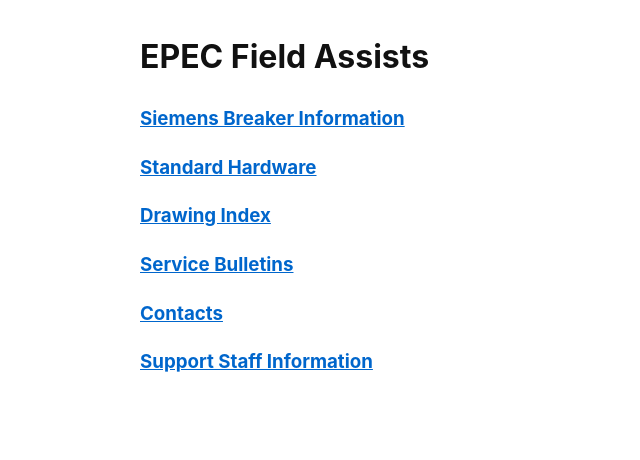
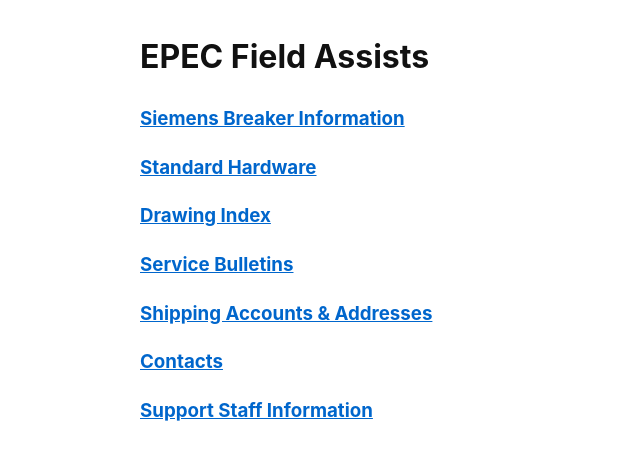
Before and after one commit to epecsupport/Service, a Jekyll site: the page built from index.md, in a window 1280 px wide. Shown: the top 460 px of the page, without its empty margins (0-640 px from the left). Built offline with Jekyll 4.4.1, drawn with Linux system fonts in a browser that asks for light colours.

Commit message:
Add shipping page link

```diff
--- a/index.md
+++ b/index.md
@@ -14,6 +14,8 @@ autolink: true
 
 ### [Service Bulletins](bulletins.html)
 
+### [Shipping Accounts & Addresses](shipping.html)
+
 ### [Contacts](contacts.html)
 
 ### [Support Staff Information](support.html)
```
